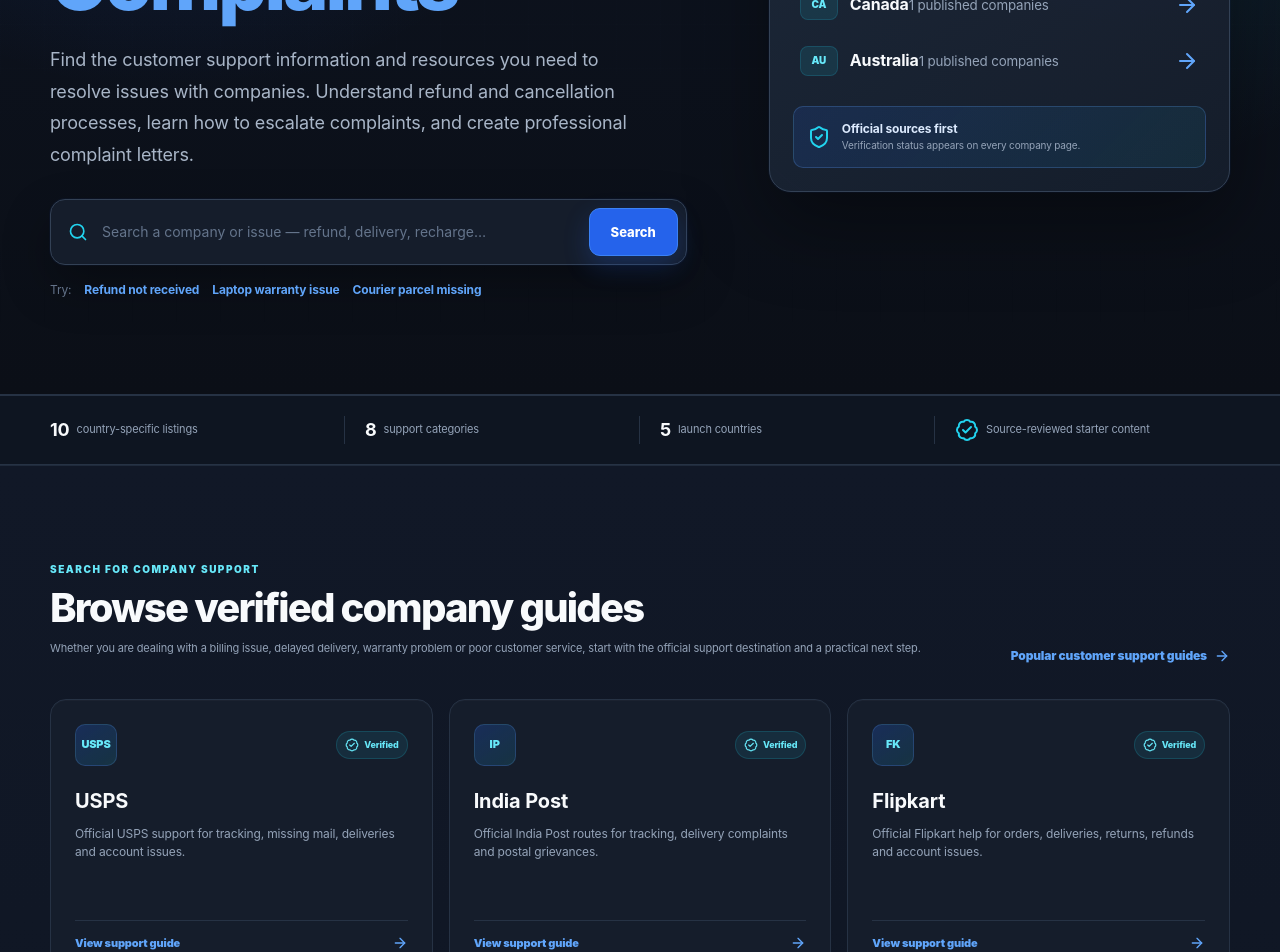
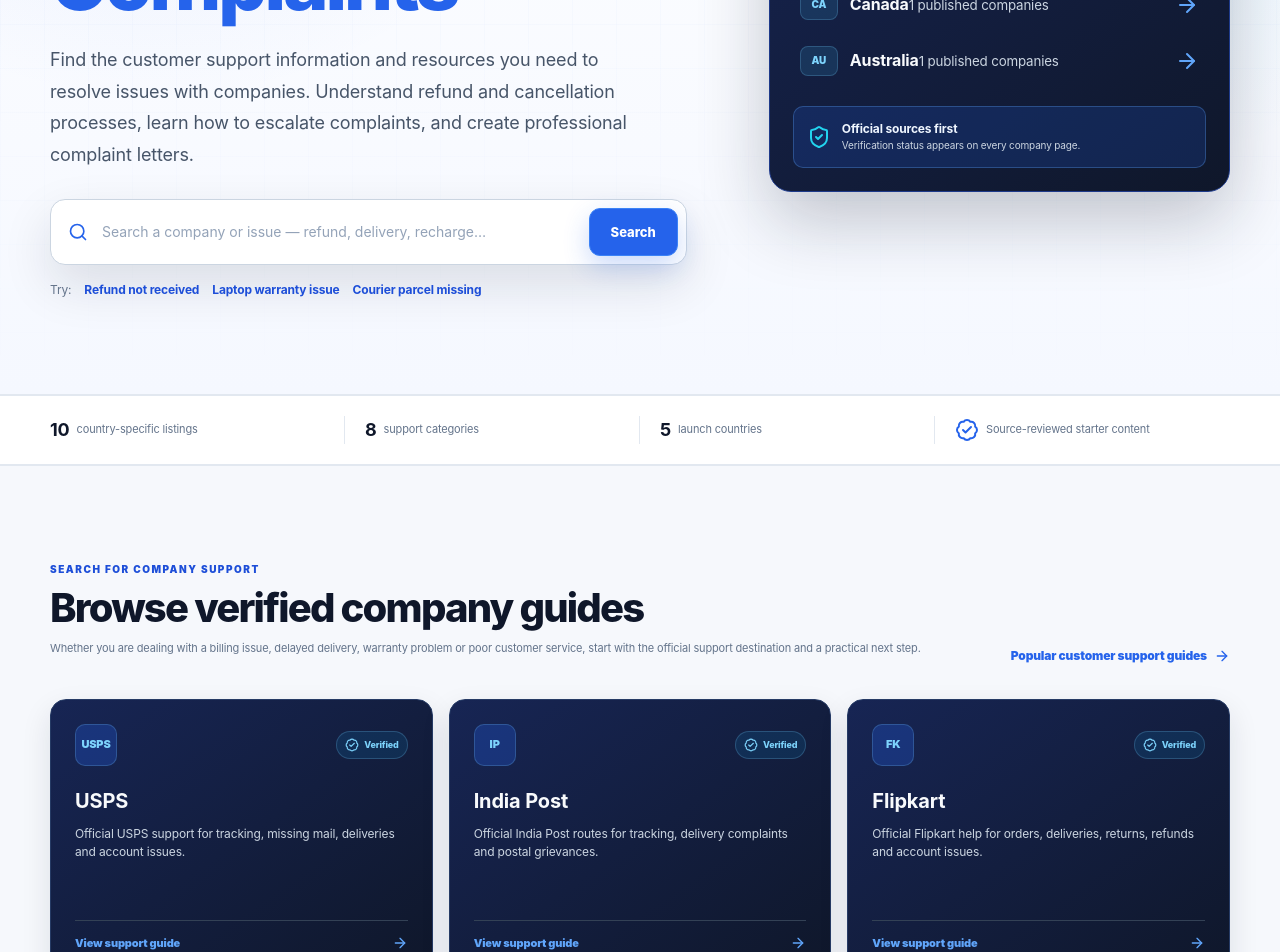
Before and after one commit to rjtech22/supportsphere, a Next.js app: page / in a window 1280 px wide. Shown: the part 460-1412 px from the top of the page. Built offline with nearby package versions, Linux system fonts and the light colour scheme; no server answers.

Commit message:
Switch to light canvas with navy blue UI

```diff
--- a/app/globals.css
+++ b/app/globals.css
@@ -122,5 +122,71 @@
 .country-selector.compact{min-width:174px;max-width:190px;flex:0 0 180px}
 .country-hero-tools .country-selector{max-width:240px}
 @media(max-width:1100px){.nav{gap:15px}.desktop-nav{gap:18px}.country-selector.compact{min-width:148px;max-width:158px;flex-basis:154px}.language-selector select{max-width:74px}}
+
+/* Light canvas with premium navy and blue UI surfaces */
+:root{
+  --ink:#0F172A;
+  --muted:#64748B;
+  --teal:#2563EB;
+  --teal-dark:#0F172A;
+  --mint:#E8F1FF;
+  --paper:#FFFFFF;
+  --cream:#F6F8FC;
+  --line:#DCE4EF;
+  --white:#FFFFFF;
+  --card:#0F172A;
+  --elevated:#172554;
+  --cyan:#0891B2;
+  --blue:#2563EB;
+  --shadow:0 18px 50px rgba(15,23,42,.10);
+}
+html{color-scheme:light}
+body{background:#FFFFFF;color:#0F172A}
+::selection{background:#BFDBFE;color:#0F172A}
+.notice{background:#0B1220;color:#CBD5E1;border-color:#1E293B}
+.notice a{color:#7DD3FC}.notice span svg{color:#38BDF8}
+.header{background:rgba(255,255,255,.94);border-color:#E2E8F0;box-shadow:0 10px 30px rgba(15,23,42,.06)}
+.brand{color:#0F172A}.brand>span:last-child>span{color:#2563EB}
+.desktop-nav{color:#334155}.desktop-nav a:hover{color:#1D4ED8}
+.mobile-menu>div{background:#FFFFFF;border-color:#DCE4EF}.mobile-menu a:hover{background:#EFF6FF;color:#1D4ED8}
+.language-selector,.country-selector{background:#FFFFFF;border-color:#CBD5E1;color:#0F172A;box-shadow:0 4px 14px rgba(15,23,42,.05)}
+.language-selector select,.country-selector select,.country-selector select{background:transparent;color:#0F172A!important}
+.language-selector option,.country-selector option{background:#FFFFFF;color:#0F172A}
+.language-selector svg,.country-selector svg{color:#2563EB}
+.hero{background:radial-gradient(circle at 12% 12%,rgba(37,99,235,.12),transparent 34%),radial-gradient(circle at 88% 32%,rgba(14,165,233,.10),transparent 28%),linear-gradient(180deg,#FFFFFF 0%,#F5F8FF 100%);border-color:#E2E8F0}
+.hero:before{background-image:linear-gradient(rgba(37,99,235,.045) 1px,transparent 1px),linear-gradient(90deg,rgba(37,99,235,.045) 1px,transparent 1px)}
+.hero h1{color:#0F172A}.hero h1 em{color:#2563EB}.hero>div>div:first-child>p{color:#475569}
+.kicker,.eyebrow{color:#1D4ED8}.kicker{background:#EFF6FF;border-color:#BFDBFE}
+.search-box{background:#FFFFFF;border-color:#CBD5E1;box-shadow:0 20px 50px rgba(15,23,42,.12)}
+.search-box:focus-within{border-color:#2563EB;box-shadow:0 0 0 4px rgba(37,99,235,.12),0 20px 50px rgba(15,23,42,.12)}
+.search-box input{color:#0F172A}.search-box input::placeholder{color:#94A3B8}.search-box svg{color:#2563EB}.popular{color:#64748B}.popular a{color:#1D4ED8}
+.hero-panel{background:linear-gradient(145deg,#172554,#0F172A);border-color:#1E3A8A;box-shadow:0 28px 70px rgba(15,23,42,.24)}
+.hero-panel-head{color:#CBD5E1;border-color:#334155}.hero-panel-head strong{color:#7DD3FC}
+.country-row{color:#F8FAFC}.country-row small{color:#CBD5E1}.country-row>svg{color:#60A5FA}.country-code{background:rgba(56,189,248,.14);color:#7DD3FC;border-color:rgba(125,211,252,.22)}
+.safety-card{background:rgba(37,99,235,.18);border-color:rgba(96,165,250,.3);color:#EFF6FF}.safety-card small{color:#CBD5E1}
+.trust-bar{background:#FFFFFF;border-color:#E2E8F0}.trust-grid>span{border-color:#E2E8F0;color:#64748B}.trust-grid b{color:#0F172A}.trust-grid svg{color:#2563EB}
+.section{background:#FFFFFF}.section.soft{background:#F6F8FC;border-color:#E2E8F0}
+.section h2{color:#0F172A}.section-note{color:#64748B}.inline-link,.card-link,.text-button{color:#2563EB}.inline-link:hover,.card-link:hover,.text-button:hover{color:#1D4ED8}
+.category-card,.company-card,.guide-card,.problem-card,.tool-card{background:linear-gradient(145deg,#172554,#0F172A);border-color:#263B65;color:#F8FAFC;box-shadow:0 12px 30px rgba(15,23,42,.11)}
+.category-card small,.company-card p,.guide-card p,.problem-card p,.tool-card p{color:#CBD5E1}.category-card>svg{color:#93C5FD}
+.category-card:hover,.company-card:hover,.guide-card:hover,.problem-card:hover,.tool-card:hover{border-color:#3B82F6;box-shadow:0 20px 42px rgba(37,99,235,.18)}
+.category-icon,.company-logo{background:rgba(37,99,235,.28);color:#7DD3FC;border-color:rgba(125,211,252,.22)}
+.verified{color:#7DD3FC;background:rgba(14,165,233,.12);border-color:rgba(125,211,252,.22)}
+.card-tags span{background:rgba(255,255,255,.08);color:#E2E8F0;border-color:rgba(255,255,255,.12)}.card-link{border-color:#334155;color:#60A5FA}
+.guide-card{border-color:#263B65;border-top-color:#3B82F6}.guide-icon{background:rgba(14,165,233,.14);color:#7DD3FC}.guide-label{color:#7DD3FC}
+.problem-card>span,.tool-card>span{color:#7DD3FC}.tool-card>span{background:rgba(37,99,235,.24);border-color:rgba(96,165,250,.3)}
+.nch-band{background:radial-gradient(circle at 84% 22%,rgba(34,211,238,.14),transparent 30%),linear-gradient(135deg,#172554,#0F172A 62%,#111827);border-color:#1E3A8A}.nch-band h2{color:#F8FAFC}
+.country-grid>a{background:#FFFFFF;border-color:#DCE4EF;color:#0F172A;box-shadow:0 8px 24px rgba(15,23,42,.06)}.country-grid>a:hover{background:#EFF6FF;border-color:#3B82F6}
+.page-hero,.detail-hero{background:radial-gradient(circle at 80% 18%,rgba(37,99,235,.10),transparent 31%),linear-gradient(180deg,#FFFFFF,#F5F8FF);border-color:#E2E8F0}
+.page-hero h1,.detail-hero h1{color:#0F172A}.page-hero p,.detail-hero p{color:#64748B}.breadcrumbs{color:#64748B}.breadcrumbs b{color:#0F172A}.breadcrumbs span+span:before{color:#94A3B8}
+.content-card,.sidebar-card,.login-card,.admin-nav,.admin-panel,.search-result,.metric{background:#FFFFFF;border-color:#DCE4EF;color:#0F172A;box-shadow:0 10px 30px rgba(15,23,42,.06)}
+.content-card h2{color:#0F172A}.content-card p,.content-card li,.sidebar-card p,.sidebar-card li,.prose-page p,.prose-page li,.faq-wrap p{color:#475569}.info-row,.faq-wrap details,.admin-section,.data-row{border-color:#DCE4EF}
+.official-link{background:#F8FAFC;border-color:#DCE4EF;color:#0F172A}.official-link small{color:#64748B}.official-link:hover{background:#EFF6FF;color:#1D4ED8}
+.meta-pill{background:#EFF6FF;border-color:#BFDBFE;color:#1E3A8A}.faq-wrap summary{color:#0F172A}.faq-wrap summary:hover{color:#2563EB}
+.warning-box{background:#FFFBEB;border-color:#FDE68A;color:#854D0E}.config-box{background:#EFF6FF;border-color:#BFDBFE;color:#1E3A8A}
+.report-form input,.report-form select,.report-form textarea,.admin-form input,.admin-form select,.admin-form textarea,.login-card input,.letter-form input,.letter-form textarea,.letter-form select{background:#FFFFFF;color:#0F172A;border-color:#CBD5E1}
+.secondary-button{background:#FFFFFF;border-color:#2563EB;color:#1D4ED8}.secondary-button:hover{background:#EFF6FF;color:#1D4ED8}.letter-output{background:#F8FAFC;border-color:#DCE4EF;color:#0F172A;box-shadow:inset 0 1px 12px rgba(15,23,42,.04)}
+.ad-placeholder,.ad-wrap,.empty{background:#F8FAFC;border-color:#CBD5E1;color:#64748B}.admin-shell{color:#0F172A}.admin-nav a:hover{background:#EFF6FF;color:#1D4ED8}.metric b{color:#2563EB}
+.footer{background:#0B1220;color:#94A3B8;border-color:#1E293B}.footer-grid strong,.footer-brand{color:#F8FAFC}.footer-grid>div>a:not(.brand){color:#CBD5E1}.footer-grid>div>a:not(.brand):hover{color:#7DD3FC}.footer-bottom{border-color:#263244;color:#94A3B8}
 @media(max-width:900px){.nav>.country-selector{display:none}.country-hero-tools .country-selector{display:inline-flex;min-width:190px}}
 @media(max-width:600px){.country-hero-tools .country-selector{width:100%;max-width:100%;margin:0}.country-selector select{font-size:13px}.country-hero-tools{align-items:stretch}.country-hero-tools .search-box{width:100%}}
```
